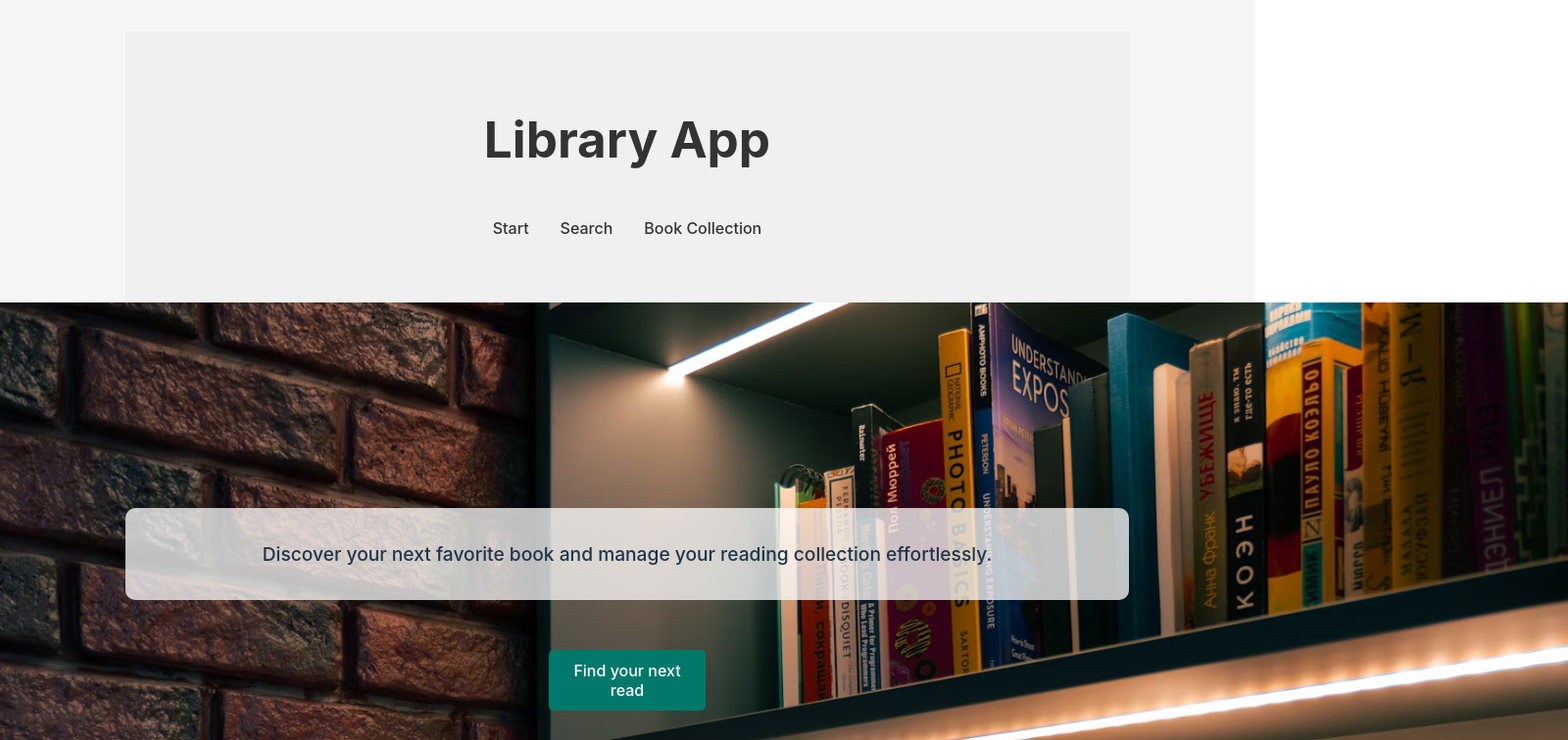
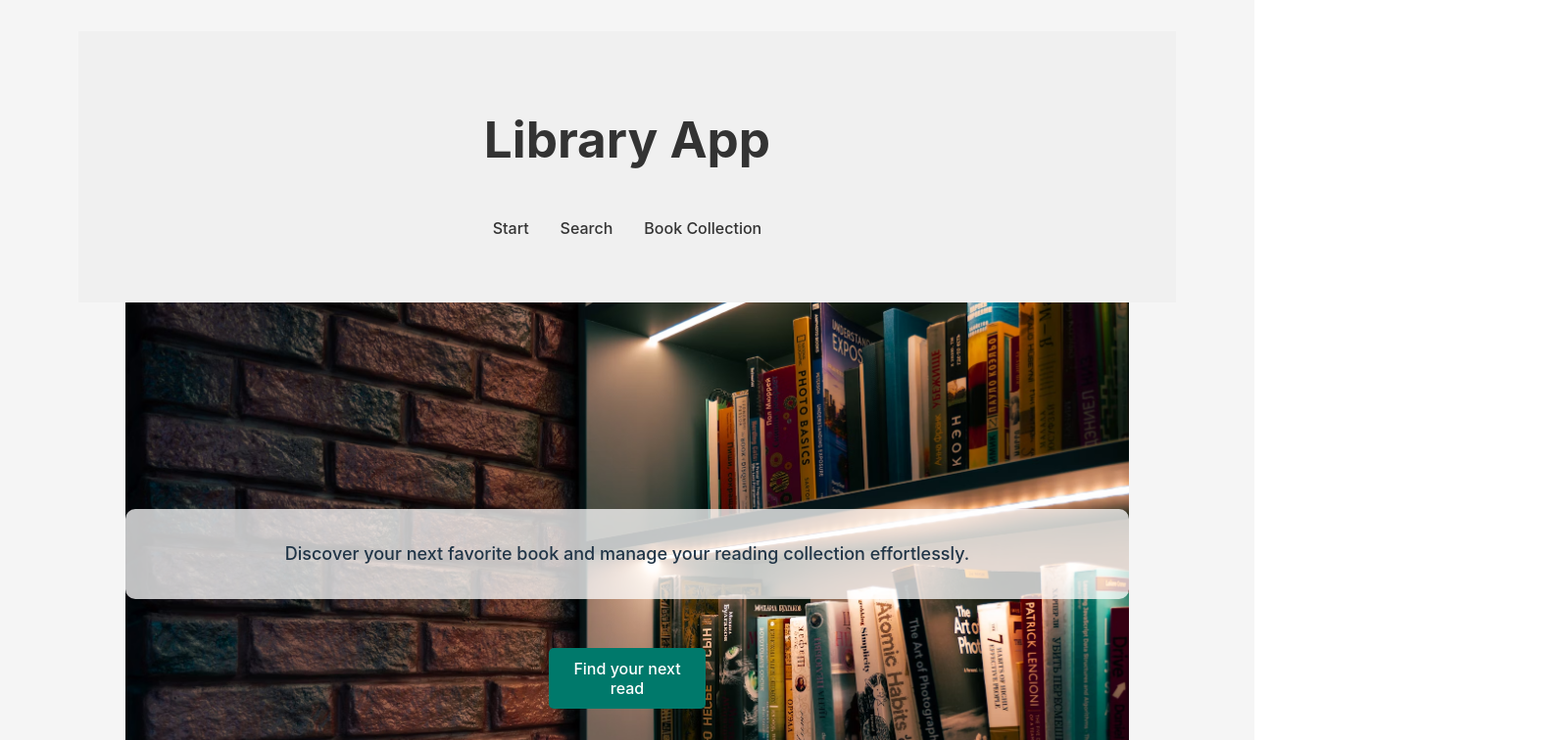
Before and after one commit to NicoleCoding/BookVault, a React (Vite) app: page / in a window 1280 px wide. Shown: the top 756 px of the page at 98% size, 1600 px wide, since content can reach past the window. Built offline with nearby package versions, Linux system fonts and the light colour scheme.

Commit message:
- Adjustments to the flex layout - Refactored the HTML button to the button component

```diff
--- a/src/App.css
+++ b/src/App.css
@@ -14,13 +14,14 @@ body {
   display: flex;
   flex-direction: column;
   align-items: center;
+  width: 100%;
 }
 
 #hero {
   background-image: url("./assets/bookshelf.avif");
   background-size: cover;
   height: 40rem;
-  width: 187.5%;
+  width: 100%;
   margin: 0;
   padding: 0;
   display: flex;
@@ -35,7 +36,7 @@ body {
   border-radius: 10px;
   text-align: center;
   width: 60rem;
-  font-size: larger;
+  font-size: large;
   line-height: 1.6;
   padding: 2rem;
   font-weight: 500;
@@ -67,7 +68,7 @@ input {
 }
 
 header {
-  width: auto;
+  width: 100%;
   background-color: #F0F0F0;
   color:  #333333;
   padding: 3rem;
--- a/src/App.jsx
+++ b/src/App.jsx
@@ -10,7 +10,7 @@ function App() {
 
 
   return (
-    <div>
+    <div id="container">
       <Router>
       <Header />
         <Routes>
--- a/src/pages/CollectionPage.jsx
+++ b/src/pages/CollectionPage.jsx
@@ -1,6 +1,7 @@
 import { useState } from "react";
 import BooksDisplay from "../components/BooksDisplay";
 import Form from "../components/Form";
+import Button from "../components/Button";
 
 export default function CollectionPage() {
     const [library, setLibrary] = useState([]);
@@ -24,9 +25,7 @@ export default function CollectionPage() {
 
     return (
         <div>
-            <button onClick={() => setShowForm(!showForm)}>
-                {showForm ? 'Hide form' : 'Add new book'}
-            </button>
+            <Button className="secondary-button" onClick={() => setShowForm(!showForm)} text={showForm ? 'Hide form' : 'Add new book'} />
             {showForm && <Form onAddBook={addBook} />}
             <BooksDisplay
                 books={library}
--- a/src/pages/StartPage.jsx
+++ b/src/pages/StartPage.jsx
@@ -3,7 +3,7 @@ import Button from "../components/Button"
 
 export default function StartPage() {
     return (
-        <div id="container">
+        <div>
             <section id="hero">
                 <p id="hero-text">Discover your next favorite book and manage your reading collection effortlessly. </p>
                 <Link to="/search">
```
